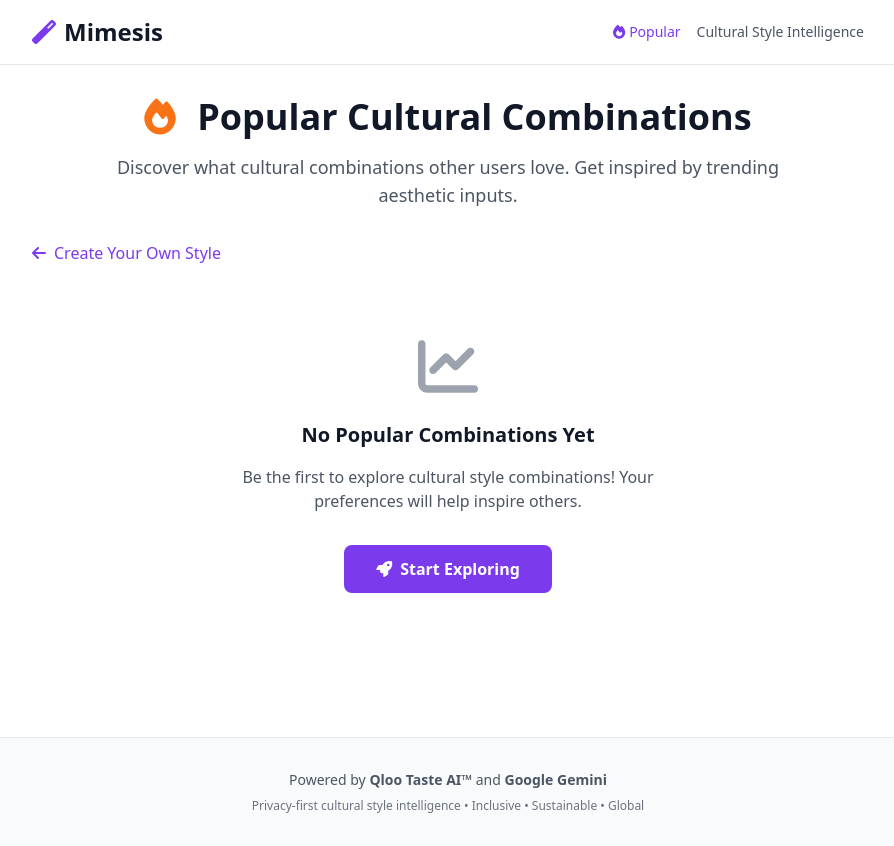
After one commit to camelia409/Mimesis, a Flask app: page /popular in a window 1280 px wide. The commit adds this page. Shown: the whole page, without its empty margins (192-1086 px from the left). Run offline with Flask 3, Linux system fonts and the light colour scheme; some libraries are stand-ins or nearby versions.

```diff
--- a/routes.py
+++ b/routes.py
@@ -1,6 +1,10 @@
 import logging
+import json
+import time
+from datetime import datetime, date
 from flask import render_template, request, jsonify, flash
-from app import app
+from app import app, db
+from models import StyleRequest, ChatMessage, PopularCulturalInput, SystemMetrics
 from services.qloo_service import get_fashion_archetypes
 from services.gemini_service import generate_style_recommendations, chat_with_stylist
 
@@ -12,9 +16,13 @@ def index():
 @app.route('/recommend', methods=['POST'])
 def recommend():
     """Process cultural preferences and generate style recommendations"""
+    start_time = time.time()
+    style_request = None
+
     try:
         # Get user input
         cultural_input = request.form.get('cultural_preferences', '').strip()
+        user_ip = request.environ.get('HTTP_X_FORWARDED_FOR', request.environ.get('REMOTE_ADDR'))
 
         if not cultural_input:
             flash('Please enter your cultural preferences', 'error')
@@ -22,18 +30,58 @@ def recommend():
 
         logging.info(f"Processing cultural input: {cultural_input}")
 
+        # Create style request record
+        style_request = StyleRequest(
+            cultural_input=cultural_input,
+            ip_address=user_ip
+        )
+        db.session.add(style_request)
+        db.session.flush()  # Get the ID without committing
+
+        # Update popular cultural inputs
+        try:
+            popular_input = PopularCulturalInput.query.filter_by(cultural_input=cultural_input).first()
+            if popular_input:
+                popular_input.increment_count()
+            else:
+                popular_input = PopularCulturalInput(
+                    cultural_input=cultural_input,
+                    request_count=1,
+                    last_requested=datetime.utcnow()
+                )
+                db.session.add(popular_input)
+        except Exception as e:
+            logging.warning(f"Error updating popular inputs: {str(e)}")
+
         # Step 1: Get fashion archetypes from Qloo API
+        qloo_response = {"archetypes": [], "error": None}
         try:
             qloo_response = get_fashion_archetypes(cultural_input)
             logging.info(f"Qloo response: {qloo_response}")
+            style_request.qloo_response = json.dumps(qloo_response)
         except Exception as e:
             logging.error(f"Qloo API error: {str(e)}")
             qloo_response = {"archetypes": [], "error": str(e)}
+            style_request.qloo_response = json.dumps(qloo_response)
 
         # Step 2: Generate style recommendations using Gemini
+        style_recommendations = {}
         try:
             style_recommendations = generate_style_recommendations(cultural_input, qloo_response)
             logging.info(f"Gemini recommendations: {style_recommendations}")
+
+            # Store successful results
+            if style_recommendations.get("success", False):
+                style_request.aesthetic_name = style_recommendations.get("aesthetic_name")
+                style_request.brands = json.dumps(style_recommendations.get("brands", []))
+                style_request.outfit_description = style_recommendations.get("outfit")
+                style_request.moodboard_description = style_recommendations.get("moodboard")
+                style_request.success = True
+            else:
+                style_request.error_message = style_recommendations.get("error", "Unknown error")
+
+            style_request.gemini_response = json.dumps(style_recommendations)
+
         except Exception as e:
             logging.error(f"Gemini API error: {str(e)}")
             style_recommendations = {
@@ -41,16 +89,41 @@ def recommend():
                 "brands": [],
                 "outfit": "Unable to generate outfit suggestions",
                 "moodboard": "Unable to generate moodboard",
-                "error": str(e)
+                "error": str(e),
+                "success": False
             }
+            style_request.error_message = str(e)
+            style_request.gemini_response = json.dumps(style_recommendations)
+
+        # Calculate processing time and save
+        processing_time = int((time.time() - start_time) * 1000)
+        style_request.processing_time_ms = processing_time
+
+        try:
+            db.session.commit()
+            logging.info(f"Style request saved with ID: {style_request.id}")
+        except Exception as e:
+            logging.error(f"Database commit error: {str(e)}")
+            db.session.rollback()
+
+        # Update daily metrics
+        update_daily_metrics(success=style_request.success, processing_time=processing_time)
 
         return render_template('results.html',
                              user_input=cultural_input,
                              qloo_data=qloo_response,
-                             recommendations=style_recommendations)
+                             recommendations=style_recommendations,
+                             request_id=style_request.id)
 
     except Exception as e:
         logging.error(f"Unexpected error in recommend route: {str(e)}")
+        if style_request:
+            style_request.error_message = str(e)
+            try:
+                db.session.commit()
+            except:
+                db.session.rollback()
+
         flash('An unexpected error occurred. Please try again.', 'error')
         return render_template('index.html')
 
@@ -79,10 +152,105 @@ def chat():
             'status': 'error'
         })
 
+def update_daily_metrics(success=True, processing_time=None):
+    """Update daily system metrics"""
+    try:
+        today = date.today()
+        metrics = SystemMetrics.query.filter_by(date=today).first()
+
+        if not metrics:
+            metrics = SystemMetrics(
+                date=today,
+                total_requests=0,
+                successful_requests=0,
+                failed_requests=0,
+                qloo_api_calls=0,
+                gemini_api_calls=0,
+                unique_ips=0,
+                chat_messages=0,
+                user_ratings_submitted=0
+            )
+            db.session.add(metrics)
+
+        metrics.total_requests += 1
+        if success:
+            metrics.successful_requests += 1
+        else:
+            metrics.failed_requests += 1
+
+        if processing_time:
+            # Update average processing time
+            total_successful = metrics.successful_requests
+            if total_successful > 1:
+                current_avg = metrics.avg_processing_time_ms or 0
+                metrics.avg_processing_time_ms = int((current_avg * (total_successful - 1) + processing_time) / total_successful)
+            else:
+                metrics.avg_processing_time_ms = processing_time
+
+        metrics.gemini_api_calls += 1  # We always call Gemini
+        metrics.qloo_api_calls += 1    # We always try to call Qloo
+        metrics.updated_at = datetime.utcnow()
+
+        db.session.commit()
+    except Exception as e:
+        logging.error(f"Error updating daily metrics: {str(e)}")
+        db.session.rollback()
+
+
+@app.route('/feedback', methods=['POST'])
+def submit_feedback():
+    """Submit user feedback for a style request"""
+    try:
+        request_id = request.form.get('request_id')
+        rating = request.form.get('rating')
+        feedback_text = request.form.get('feedback', '').strip()
+
+        if not request_id:
+            return jsonify({'error': 'Request ID required'}), 400
+
+        style_request = StyleRequest.query.get(request_id)
+        if not style_request:
+            return jsonify({'error': 'Request not found'}), 404
+
+        if rating:
+            try:
+                rating = int(rating)
+                if 1 <= rating <= 5:
+                    style_request.user_rating = rating
+            except ValueError:
+                pass
+
+        if feedback_text:
+            style_request.user_feedback = feedback_text
+
+        db.session.commit()
+
+        return jsonify({'status': 'success', 'message': 'Thank you for your feedback!'})
+
+    except Exception as e:
+        logging.error(f"Error submitting feedback: {str(e)}")
+        return jsonify({'error': 'Unable to submit feedback'}), 500
+
+
+@app.route('/popular')
+def popular_inputs():
+    """Show popular cultural combinations"""
+    try:
+        popular = PopularCulturalInput.query.order_by(
+            PopularCulturalInput.request_count.desc()
+        ).limit(10).all()
+
+        return render_template('popular.html', popular_inputs=popular)
+    except Exception as e:
+        logging.error(f"Error fetching popular inputs: {str(e)}")
+        return render_template('popular.html', popular_inputs=[])
+
+
 @app.errorhandler(404)
 def not_found(error):
     """Handle 404 errors"""
     return render_template('index.html'), 404
+
 
 @app.errorhandler(500)
 def internal_error(error):
--- a/static/js/scripts.js
+++ b/static/js/scripts.js
@@ -61,6 +61,103 @@ if (culturalForm) {
         }
 
         culturalInput.parentNode.appendChild(feedback);
+    });
+}
+
+// Feedback functionality
+const feedbackForm = document.getElementById('feedback-form');
+const starBtns = document.querySelectorAll('.star-btn');
+const ratingValue = document.getElementById('rating-value');
+const feedbackSubmit = document.getElementById('feedback-submit');
+const feedbackResponse = document.getElementById('feedback-response');
+
+if (feedbackForm && starBtns.length > 0) {
+    // Star rating functionality
+    starBtns.forEach(btn => {
+        btn.addEventListener('click', function() {
+            const rating = parseInt(this.dataset.rating);
+            ratingValue.value = rating;
+
+            // Update star display
+            starBtns.forEach((star, index) => {
+                if (index < rating) {
+                    star.classList.remove('text-gray-300');
+                    star.classList.add('text-yellow-500');
+                } else {
+                    star.classList.remove('text-yellow-500');
+                    star.classList.add('text-gray-300');
+                }
+            });
+
+            // Enable submit button
+            feedbackSubmit.disabled = false;
+        });
+
+        // Hover effects
+        btn.addEventListener('mouseenter', function() {
+            const rating = parseInt(this.dataset.rating);
+            starBtns.forEach((star, index) => {
+                if (index < rating) {
+                    star.classList.add('text-yellow-400');
+                }
+            });
+        });
+
+        btn.addEventListener('mouseleave', function() {
+            starBtns.forEach(star => {
+                star.classList.remove('text-yellow-400');
+            });
+        });
+    });
+
+    // Submit feedback
+    feedbackForm.addEventListener('submit', async function(e) {
+        e.preventDefault();
+
+        const requestId = document.getElementById('request-id').value;
+        const rating = ratingValue.value;
+        const feedbackText = document.getElementById('feedback-text').value;
+
+        if (!rating) {
+            showAlert('Please select a star rating.', 'error');
+            return;
+        }
+
+        // Show loading state
+        feedbackSubmit.disabled = true;
+        feedbackSubmit.innerHTML = '<i class="fas fa-spinner fa-spin mr-2"></i>Submitting...';
+
+        try {
+            const formData = new FormData();
+            formData.append('request_id', requestId);
+            formData.append('rating', rating);
+            formData.append('feedback', feedbackText);
+
+            const response = await fetch('/feedback', {
+                method: 'POST',
+                body: formData
+            });
+
+            const data = await response.json();
+
+            if (data.status === 'success') {
+                // Show success message
+                feedbackResponse.classList.remove('hidden');
+                feedbackForm.style.display = 'none';
+
+                // Scroll to response
+                feedbackResponse.scrollIntoView({ behavior: 'smooth' });
+            } else {
+                showAlert(data.error || 'Unable to submit feedback. Please try again.', 'error');
+                feedbackSubmit.disabled = false;
+                feedbackSubmit.innerHTML = '<i class="fas fa-heart mr-2"></i>Submit Feedback';
+            }
+        } catch (error) {
+            console.error('Feedback error:', error);
+            showAlert('Network error. Please check your connection and try again.', 'error');
+            feedbackSubmit.disabled = false;
+            feedbackSubmit.innerHTML = '<i class="fas fa-heart mr-2"></i>Submit Feedback';
+        }
     });
 }
 
--- a/templates/base.html
+++ b/templates/base.html
@@ -44,7 +44,13 @@
                     <i class="fas fa-magic text-purple-600 text-2xl"></i>
                     <span class="text-2xl font-bold text-gray-900">Mimesis</span>
                 </a>
-                <p class="text-sm text-gray-600 hidden sm:block">Cultural Style Intelligence</p>
+                <div class="flex items-center space-x-4">
+                    <a href="{{ url_for('popular_inputs') }}" class="text-sm text-purple-600 hover:text-purple-700 font-medium hidden sm:flex items-center">
+                        <i class="fas fa-fire mr-1"></i>
+                        Popular
+                    </a>
+                    <p class="text-sm text-gray-600 hidden md:block">Cultural Style Intelligence</p>
+                </div>
             </div>
         </div>
     </nav>
--- /dev/null
+++ b/templates/popular.html
@@ -0,0 +1,126 @@
+{% extends "base.html" %}
+
+{% block title %}Popular Cultural Combinations - Mimesis{% endblock %}
+
+{% block content %}
+<div class="text-center mb-8">
+    <h1 class="text-3xl md:text-4xl font-bold text-gray-900 mb-4">
+        <i class="fas fa-fire text-orange-500 mr-3"></i>
+        Popular Cultural Combinations
+    </h1>
+    <p class="text-lg text-gray-600 max-w-2xl mx-auto">
+        Discover what cultural combinations other users love. Get inspired by trending aesthetic inputs.
+    </p>
+</div>
+
+<!-- Back to main -->
+<div class="mb-6">
+    <a href="{{ url_for('index') }}" class="inline-flex items-center text-purple-600 hover:text-purple-700 font-medium">
+        <i class="fas fa-arrow-left mr-2"></i>
+        Create Your Own Style
+    </a>
+</div>
+
+{% if popular_inputs %}
+<div class="grid gap-6 md:grid-cols-2 lg:grid-cols-3">
+    {% for input in popular_inputs %}
+    <div class="bg-white rounded-lg shadow-lg border border-gray-200 p-6 hover:shadow-xl transition duration-200 cursor-pointer"
+         onclick="useInput('{{ input.cultural_input|e }}')">
+
+        <!-- Request count badge -->
+        <div class="flex justify-between items-start mb-4">
+            <span class="bg-orange-100 text-orange-800 px-3 py-1 rounded-full text-sm font-medium">
+                <i class="fas fa-users mr-1"></i>
+                {{ input.request_count }} {% if input.request_count == 1 %}user{% else %}users{% endif %}
+            </span>
+            {% if input.avg_rating %}
+            <div class="flex items-center text-yellow-500">
+                <i class="fas fa-star mr-1"></i>
+                <span class="text-sm font-medium text-gray-700">{{ "%.1f"|format(input.avg_rating) }}</span>
+            </div>
+            {% endif %}
+        </div>
+
+        <!-- Cultural input -->
+        <div class="mb-4">
+            <p class="text-gray-800 font-medium leading-relaxed">
+                "{{ input.cultural_input }}"
+            </p>
+        </div>
+
+        <!-- Last used -->
+        <div class="text-xs text-gray-500 flex items-center">
+            <i class="fas fa-clock mr-1"></i>
+            Last used {{ input.last_requested.strftime('%B %d') if input.last_requested else 'recently' }}
+        </div>
+
+        <!-- Click hint -->
+        <div class="mt-4 pt-4 border-t border-gray-100">
+            <p class="text-sm text-purple-600 font-medium">
+                <i class="fas fa-mouse-pointer mr-1"></i>
+                Click to try this combination
+            </p>
+        </div>
+    </div>
+    {% endfor %}
+</div>
+
+<!-- Try your own section -->
+<div class="mt-12 text-center bg-purple-50 rounded-lg p-8">
+    <h3 class="text-xl font-bold text-gray-900 mb-4">
+        Don't see your vibe here?
+    </h3>
+    <p class="text-gray-600 mb-6">
+        Create your own unique cultural combination and discover your personal aesthetic identity.
+    </p>
+    <a href="{{ url_for('index') }}"
+       class="bg-purple-600 hover:bg-purple-700 text-white px-8 py-3 rounded-lg font-semibold transition duration-200 inline-flex items-center">
+        <i class="fas fa-magic mr-2"></i>
+        Create My Style Identity
+    </a>
+</div>
+
+{% else %}
+<!-- Empty state -->
+<div class="text-center py-12">
+    <i class="fas fa-chart-line text-gray-400 text-6xl mb-6"></i>
+    <h3 class="text-xl font-bold text-gray-900 mb-4">
+        No Popular Combinations Yet
+    </h3>
+    <p class="text-gray-600 mb-8 max-w-md mx-auto">
+        Be the first to explore cultural style combinations! Your preferences will help inspire others.
+    </p>
+    <a href="{{ url_for('index') }}"
+       class="bg-purple-600 hover:bg-purple-700 text-white px-8 py-3 rounded-lg font-semibold transition duration-200 inline-flex items-center">
+        <i class="fas fa-rocket mr-2"></i>
+        Start Exploring
+    </a>
+</div>
+{% endif %}
+
+<script>
+// Function to use a popular input
+function useInput(culturalInput) {
+    // Store the input and redirect to main page
+    sessionStorage.setItem('popularInput', culturalInput);
+    window.location.href = '{{ url_for("index") }}';
+}
+
+// On main page, check if we have a popular input to use
+document.addEventListener('DOMContentLoaded', function() {
+    const popularInput = sessionStorage.getItem('popularInput');
+    if (popularInput && window.location.pathname === '/') {
+        const textarea = document.getElementById('cultural_preferences');
+        if (textarea) {
+            textarea.value = popularInput;
+            textarea.focus();
+            sessionStorage.removeItem('popularInput');
+
+            // Trigger input event for validation
+            textarea.dispatchEvent(new Event('input'));
+        }
+    }
+});
+</script>
+
+{% endblock %}
```
Also changed, not shown: app.py (+31 -0 lines), models.py (added, +96 -0 lines), replit.md (+52 -20 lines), templates/results.html (+67 -0 lines), 1 other file.
